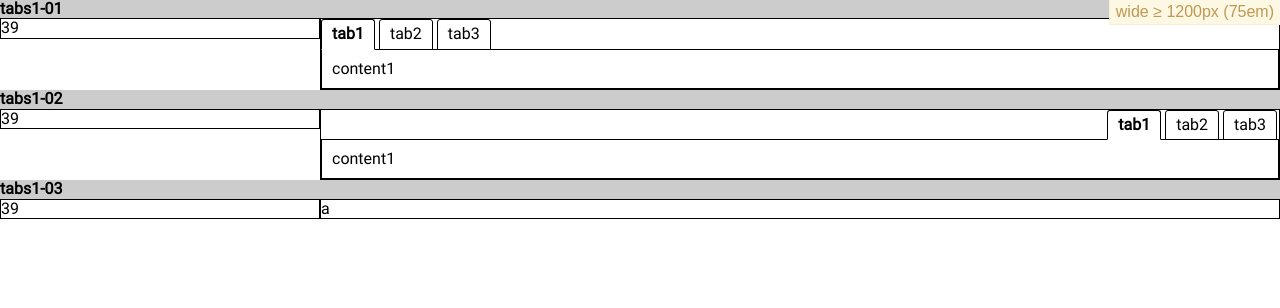
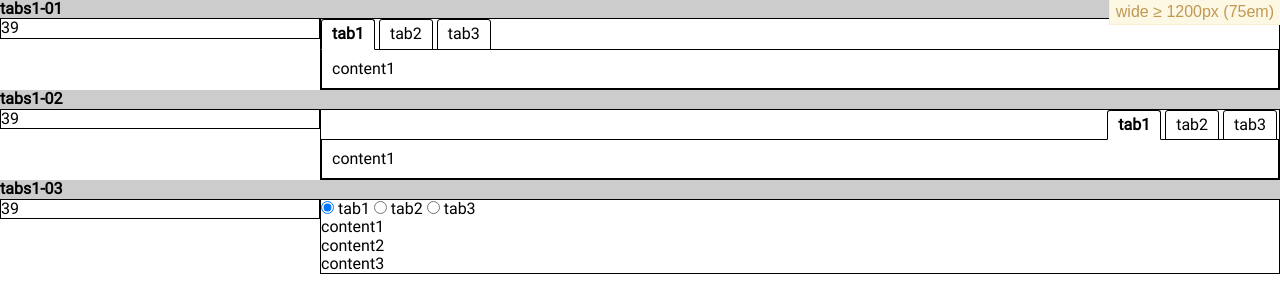
Before and after one commit to liquidnuker/r_comps_cssTabs1, a plain HTML site: page index.html in a window 1280 px wide. Drawn offline with Linux system fonts and the light colour scheme.

Commit message:
added tabs1-03 markup...

```diff
--- a/index.html
+++ b/index.html
@@ -67,7 +67,18 @@
     <div class="col-sm-3">39</div>
     <div class="col-sm-9">
       <!-- begin tabs1-03 -->
-      a
+      <div class="tabs1-03">
+        <input type="radio" name="tabs1-03" id="tabs1-03_radio1" class="tabs1-03_tab1" checked>
+        <label for="tabs1-03_radio1">tab1</label>
+        <input type="radio" name="tabs1-03" id="tabs1-03_radio2" class="tabs1-03_tab2"/>
+        <label for="tabs1-01_radio2">tab2</label>
+        <input type="radio" name="tabs1-03" id="tabs1-03_radio3" class="tabs1-03_tab3"/>
+        <label for="tabs1-03_radio3">tab3</label>
+
+        <div class="tabs1-03_content1">content1</div>
+        <div class="tabs1-03_content2">content2</div>
+        <div class="tabs1-03_content3">content3</div>
+      </div>
       <!-- end tabs1-03 -->
     </div>
   </div>
```
